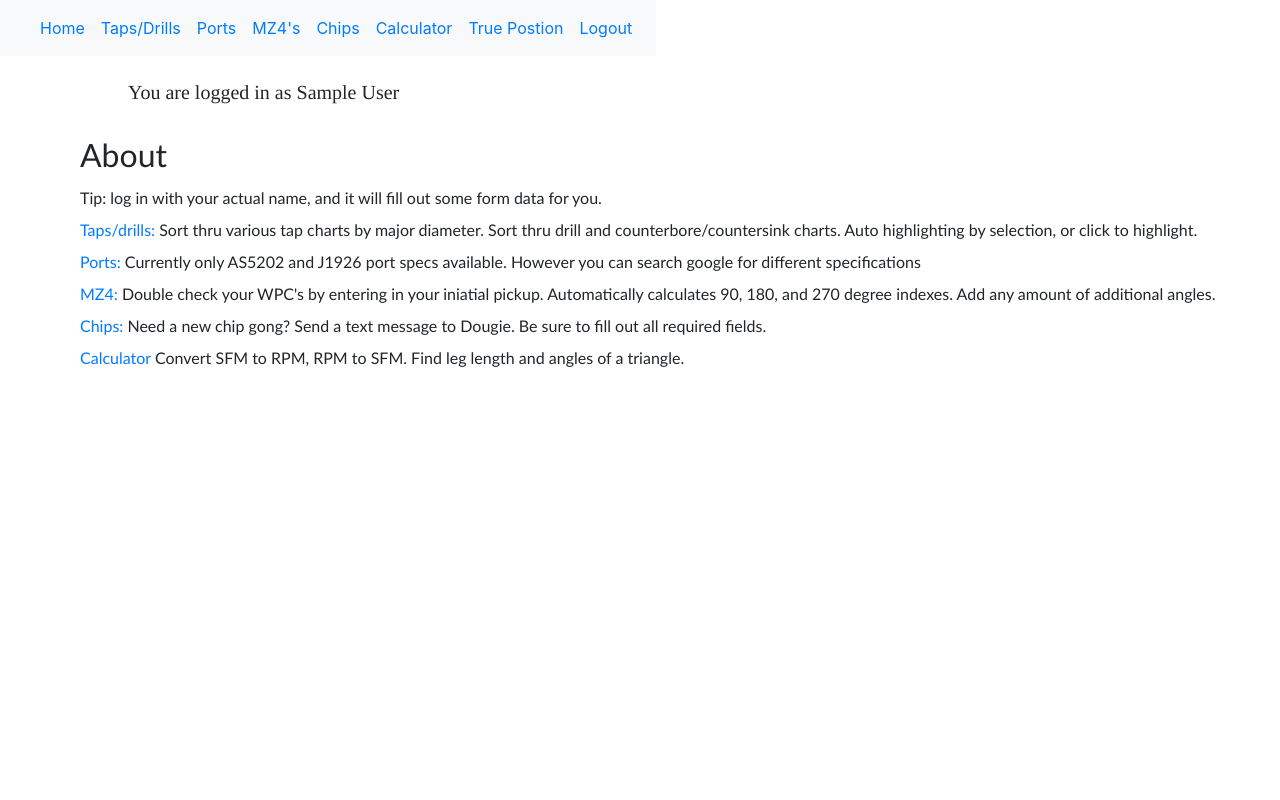
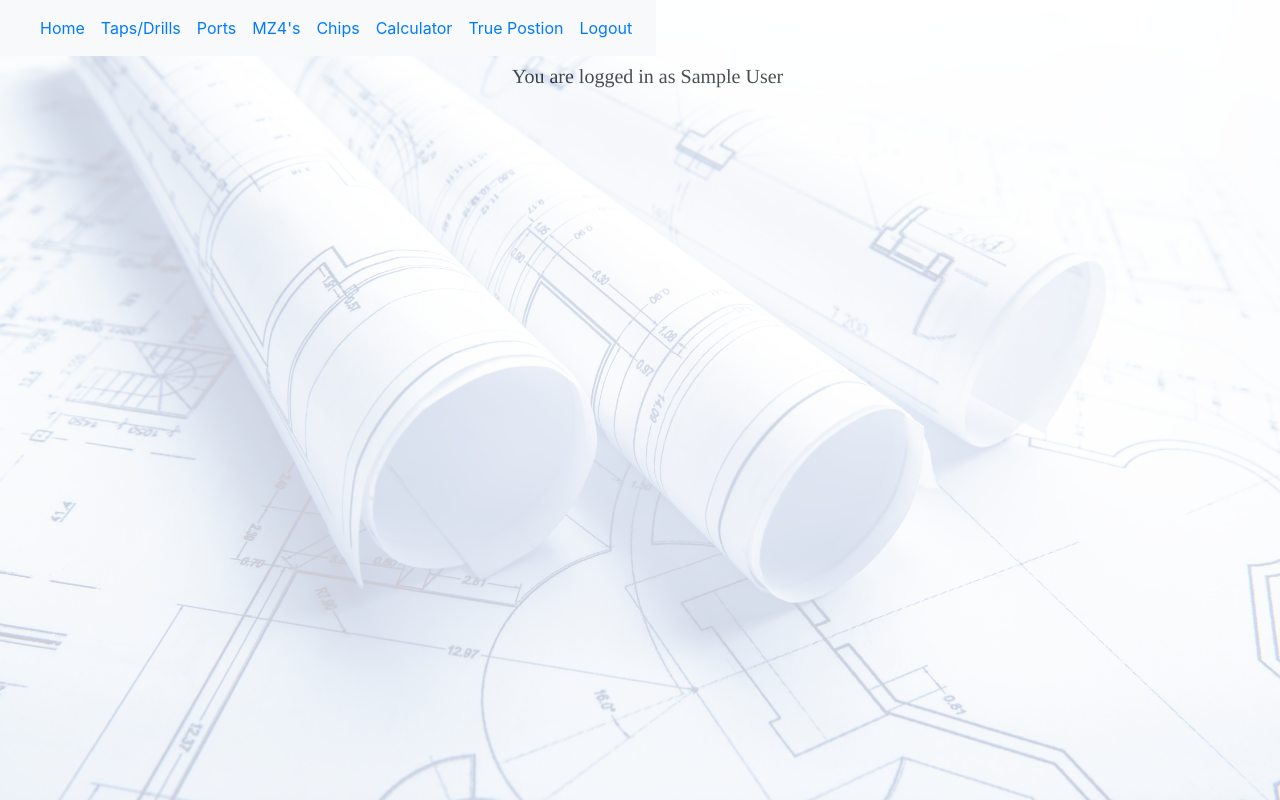
Before and after one commit to MatthewSoutherland/Manufacturing_App, a Flask app: page / in a window 1280 px wide. Run offline with Flask 2, Linux system fonts and the light colour scheme; the visitor is signed in with stand-in values (Sample User, id 1); some libraries are stand-ins or nearby versions.

Commit message:
feat: added home page image

```diff
--- a/static/styles.css
+++ b/static/styles.css
@@ -9,6 +9,15 @@
 
 #as5202-port-img {
   opacity: 0;
+}
+
+#bg-image {
+  background: url("/static/homeBG.jpg");
+  height: 800px;
+  background-position: center;
+  background-repeat: no-repeat;
+  background-size: cover;
+  opacity: 0.2;
 }
 
 body {
@@ -119,7 +128,9 @@ body {
 }
 
 #home-id {
-  margin-left: 5rem;
+  text-align: center;
+  height: 100%;
+  overflow: hidden;
 }
 
 .ele {
@@ -157,8 +168,11 @@ fieldset {
 }
 
 #home-id {
-  padding-top: 5rem;
+  position: absolute;
+  top: 0;
+  left: 0;
   font-family: "Gill Sans", "Gill Sans MT", Calibri, "Trebuchet MS", sans-serif;
+  width: 100%;
   line-height: 2rem;
 }
 
@@ -194,7 +208,10 @@ h5 {
 }
 
 #login-font {
-  padding-left: 3rem;
+  position: absolute;
+  top: 4rem;
+  left: 40%;
+  background-color: transparent;
   font-family: Times, serif;
 }
 
--- a/templates/home.html
+++ b/templates/home.html
@@ -5,35 +5,6 @@ main%}
     {% if session["name"] %} You are logged in as {{ session["name"] }} {% endif
     %}
   </h5>
-  <br />
-  <h2>About</h2>
-  <p>
-    Tip: log in with your actual name, and it will fill out some form data for
-    you.
-  </p>
-  <p>
-    <a href="{{ url_for('taps_drills') }}">Taps/drills:</a> Sort thru various
-    tap charts by major diameter. Sort thru drill and counterbore/countersink
-    charts. Auto highlighting by selection, or click to highlight.
-  </p>
-  <p>
-    <a href="{{ url_for('ports') }}">Ports:</a> Currently only AS5202 and J1926
-    port specs available. However you can search google for different
-    specifications
-  </p>
-  <p>
-    <a href="{{ url_for('mz4') }}">MZ4:</a> Double check your WPC's by entering
-    in your iniatial pickup. Automatically calculates 90, 180, and 270 degree
-    indexes. Add any amount of additional angles.
-  </p>
-  <!-- <p><a href="{{ url_for('toollist') }}">Tool List:</a> Generate and email a tool list to the toolcrib. Be sure to fill out all required information.</p> -->
-  <p>
-    <a href="{{ url_for('chips') }}">Chips:</a> Need a new chip gong? Send a
-    text message to Dougie. Be sure to fill out all required fields.
-  </p>
-  <p>
-    <a href="{{ url_for('calculator') }}">Calculator</a> Convert SFM to RPM, RPM
-    to SFM. Find leg length and angles of a triangle.
-  </p>
+  <div id="bg-image"></div>
 </div>
 {% endblock %}
```
Also changed, not shown: static/homeBG.jpg (added).
